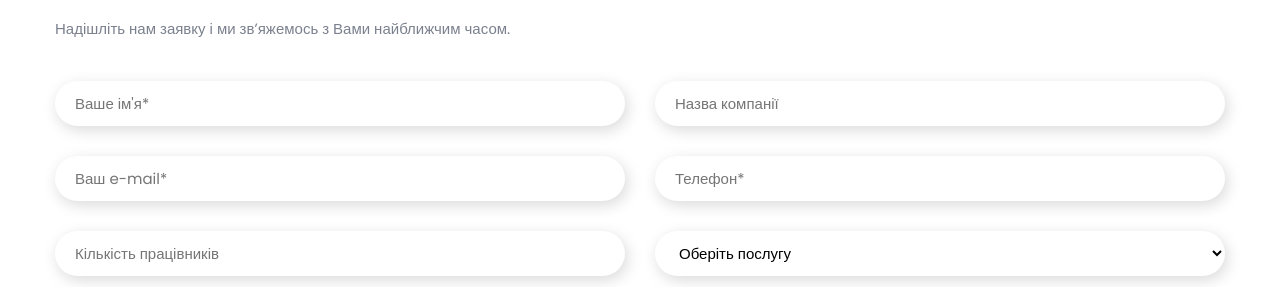
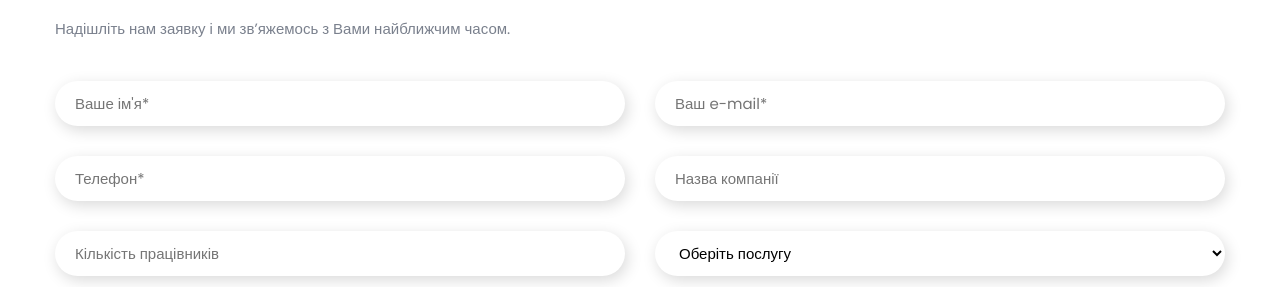
Before and after one commit to SDG-Business-Consulting/jekyll-site, a Jekyll site: the page built from contact.html, in a window 1280 px wide. Shown: the part 695-982 px from the top of the page. Built offline with Jekyll 4.4.1, drawn with Linux system fonts in a browser that asks for light colours; comment, search, counter and statistics services are not loaded.

Commit message:
Update Contact Form 2: Switch Form Fields

```diff
--- a/_includes/contact_form_2.html
+++ b/_includes/contact_form_2.html
@@ -17,17 +17,17 @@
 						</div>
 						<div class="col-lg-6">
 							<div class="form_group">
-								<input type="text" class="form_control" placeholder="Назва компанії" name="last_name">
-							</div>
-						</div>
-						<div class="col-lg-6">
-							<div class="form_group">
 								<input type="email" class="form_control" placeholder="Ваш e-mail*" name="email" required>
 							</div>
 						</div>
 						<div class="col-lg-6">
 							<div class="form_group">
 								<input type="text" class="form_control" placeholder="Телефон*" name="phone" required>
+							</div>
+						</div>
+						<div class="col-lg-6">
+							<div class="form_group">
+								<input type="text" class="form_control" placeholder="Назва компанії" name="last_name">
 							</div>
 						</div>
 						<div class="col-lg-6">
```
